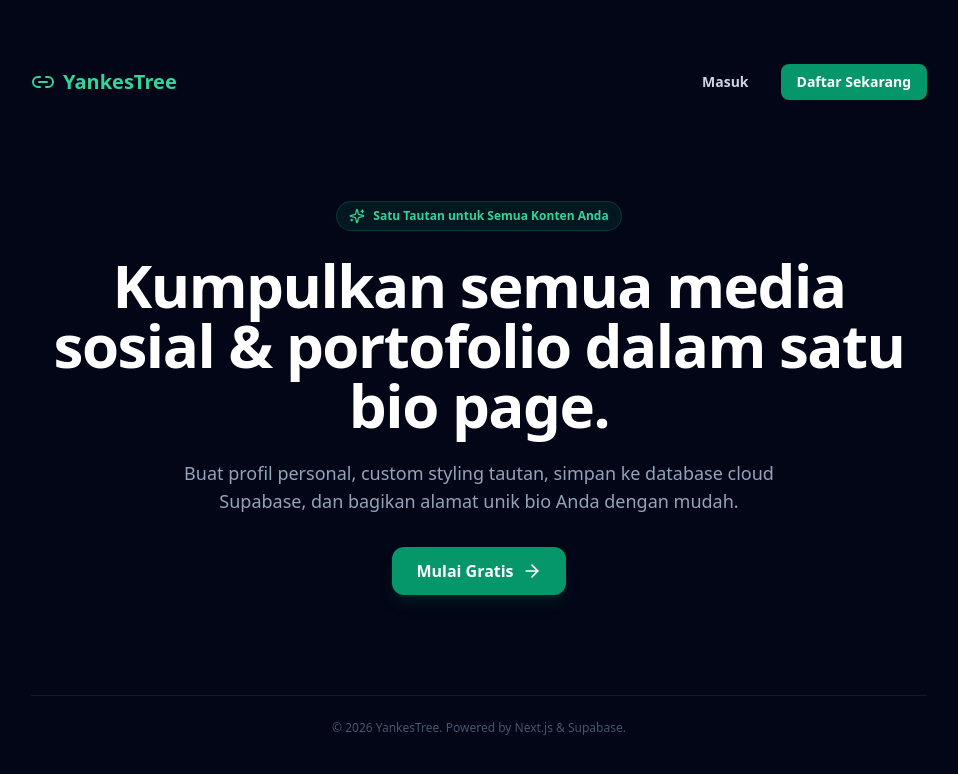
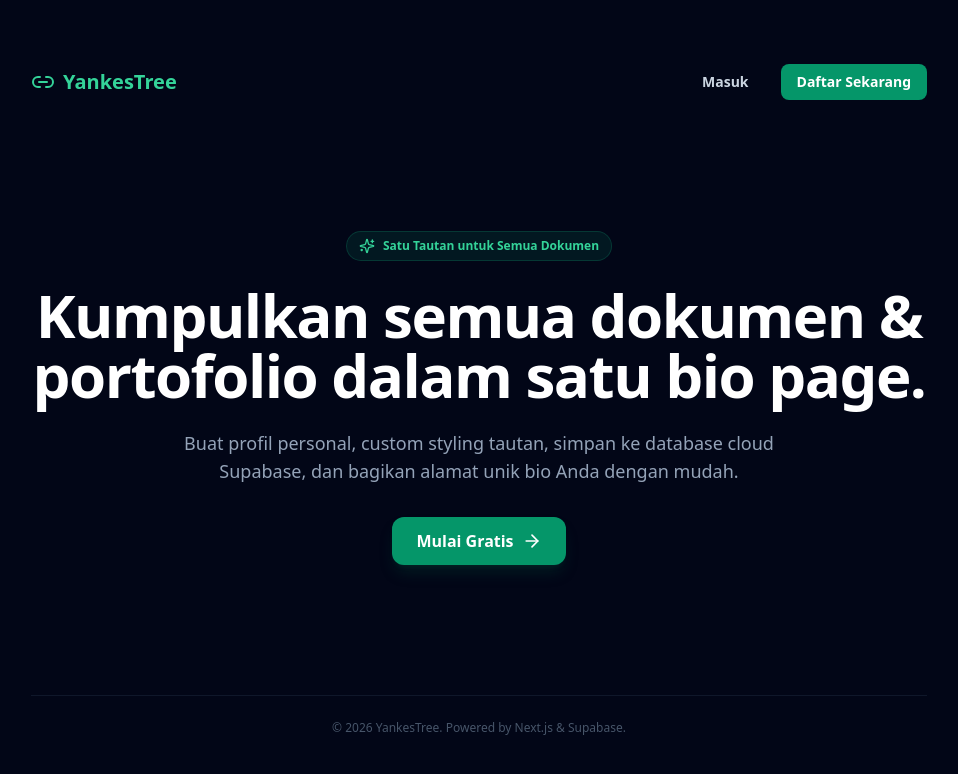
Before and after one commit to pribadisatya3/Link-Dokumen-Yankes, a Next.js app: page / in a window 1280 px wide. Shown: the top 774 px of the page, without its empty margins (161-1119 px from the left). Built offline with nearby package versions, Linux system fonts and the light colour scheme.

Commit message:
Update page.tsx

```diff
--- a/app/page.tsx
+++ b/app/page.tsx
@@ -27,10 +27,10 @@ export default function HomePage() {
 
       <section className="text-center my-20">
         <div className="inline-flex items-center gap-2 px-3 py-1.5 rounded-full bg-emerald-500/10 border border-emerald-500/20 text-emerald-400 text-xs font-semibold mb-6">
-          <Sparkles className="w-4 h-4" /> Satu Tautan untuk Semua Konten Anda
+          <Sparkles className="w-4 h-4" /> Satu Tautan untuk Semua Dokumen
         </div>
         <h1 className="text-4xl md:text-6xl font-extrabold tracking-tight text-white mb-6">
-          Kumpulkan semua media sosial & portofolio dalam satu bio page.
+          Kumpulkan semua dokumen & portofolio dalam satu bio page.
         </h1>
         <p className="text-slate-400 text-base md:text-lg max-w-2xl mx-auto mb-8">
           Buat profil personal, custom styling tautan, simpan ke database cloud Supabase, dan bagikan alamat unik bio Anda dengan mudah.
```
